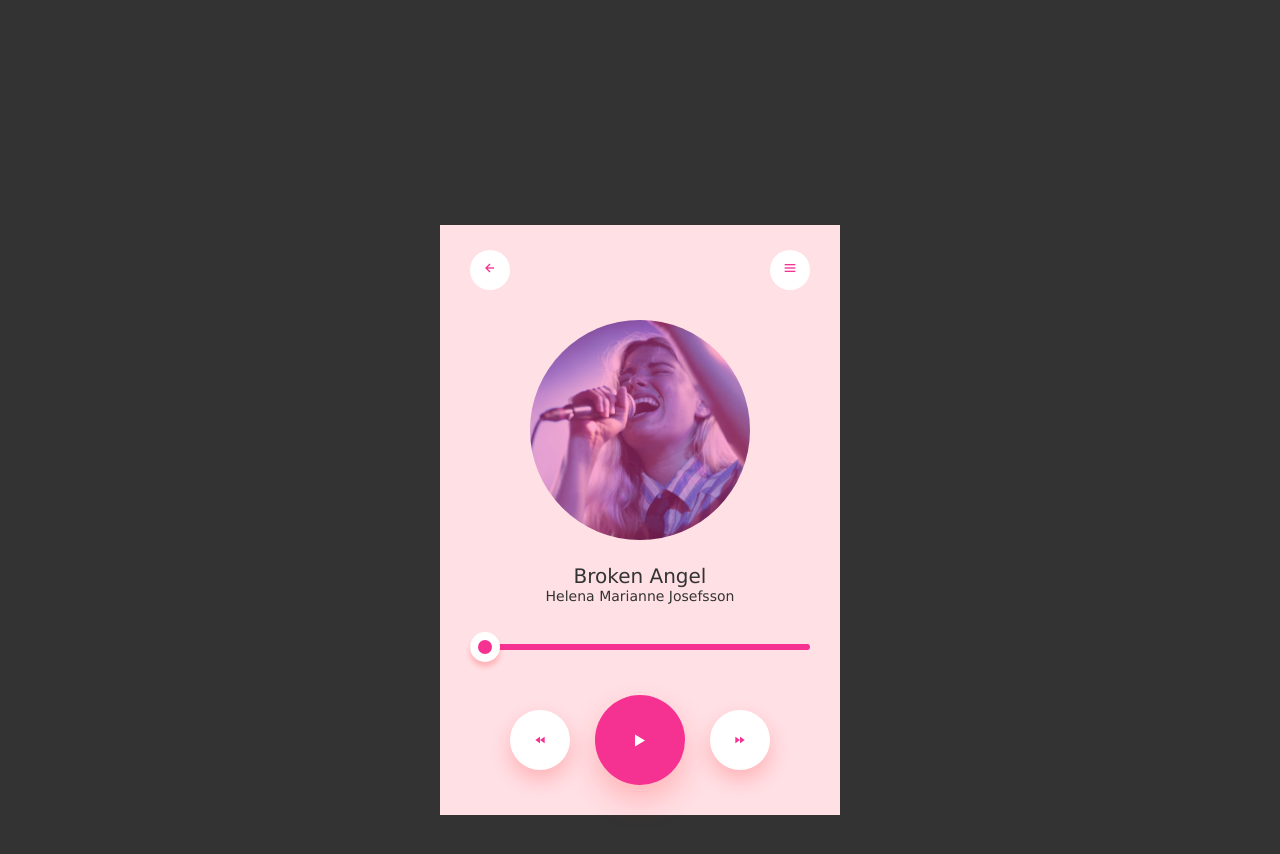
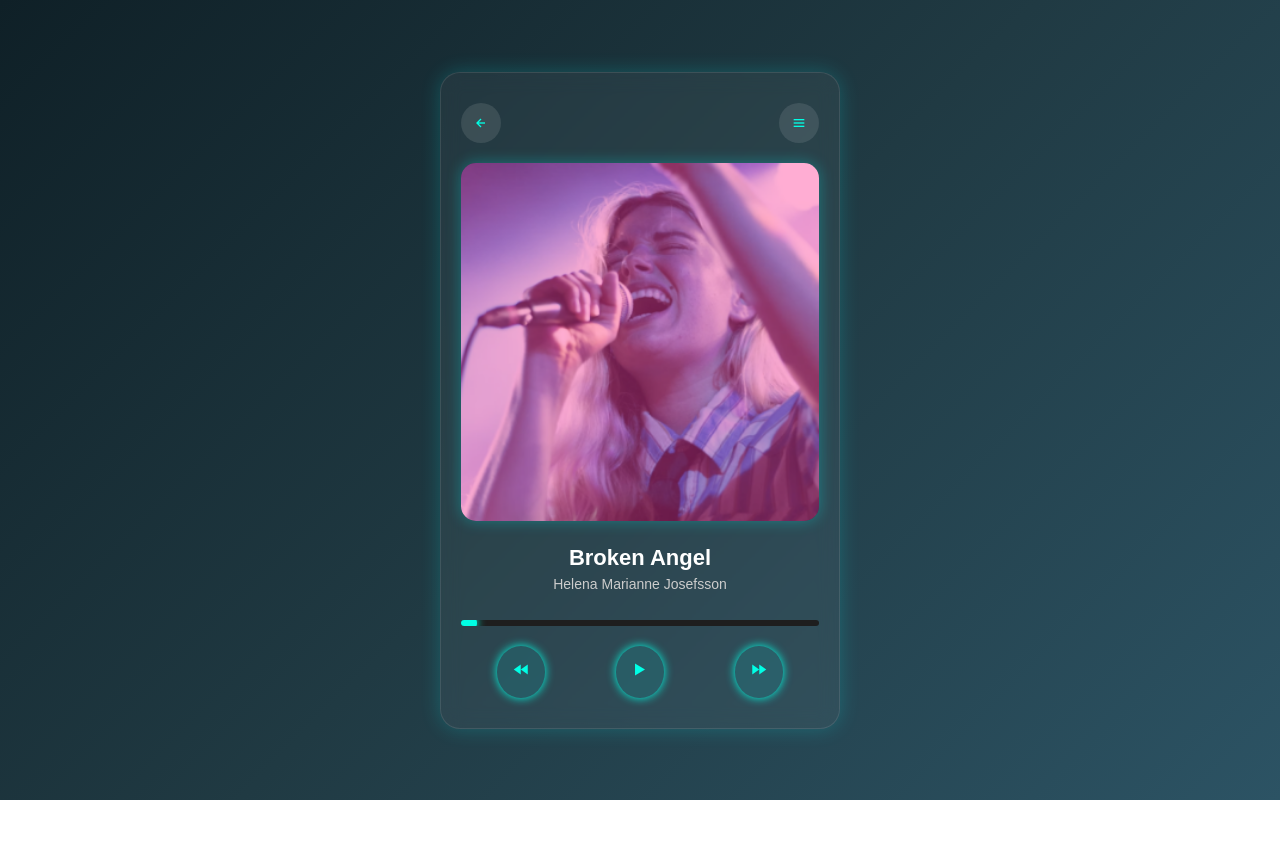
Before and after one commit to HasibCoderLab/EchoTune, a plain HTML site: page index.html in a window 1280 px wide. After the commit the page ends 800 px from the top, so only its background shows below. Drawn offline with nearby package versions, Linux system fonts and the light colour scheme.

Commit message:
Update-CSS

```diff
--- a/style.css
+++ b/style.css
@@ -1,106 +1,144 @@
-*{
+/* Reset & Base */
+* {
     margin: 0;
     padding: 0;
-    font-family:Verdana, Tahoma, sans-serif;
     box-sizing: border-box;
+    font-family: 'Poppins', sans-serif;
   }
 
-.containar{
-    width: 100%;
-    height: 130vh;
-    background: #333;
+  body {
+    background: linear-gradient(135deg, #0f2027, #203a43, #2c5364);
+    height: 100vh;
     display: flex;
     align-items: center;
     justify-content: center;
-    flex-wrap: wrap;
+    overflow: hidden;
   }
 
-.music-player{
-    background: #ffe0e5;
-    width: 400px;
-    padding: 25px 30px;
-    text-align: center;
-
+  .containar {
+    width: 90%;
+    max-width: 400px;
+    background: rgba(255, 255, 255, 0.05);
+    border: 1px solid rgba(255, 255, 255, 0.1);
+    backdrop-filter: blur(10px);
+    border-radius: 20px;
+    box-shadow: 0 0 20px rgba(0,255,255,0.2);
+    padding: 30px 20px;
+    animation: popUp 1s ease forwards;
+    transform: perspective(1000px) rotateX(10deg);
   }
 
-nav{
+  @keyframes popUp {
+    0% {
+      opacity: 0;
+      transform: translateY(100px) scale(0.9);
+    }
+    100% {
+      opacity: 1;
+      transform: translateY(0) scale(1);
+    }
+  }
+
+  .music-player nav {
     display: flex;
     justify-content: space-between;
-    margin-bottom: 30px;
+    margin-bottom: 20px;
   }
 
-nav .circle{
-    border-radius: 50%;
+  .circle {
+    background: rgba(255, 255, 255, 0.1);
     width: 40px;
     height: 40px;
-    line-height: 40px;
-    background: #fff ;
-    color: #f53192;
-    box-shadow: 0 5px 10 px rgba(255, 26, 26, 0.22);
+    border-radius: 50%;
+    display: grid;
+    place-items: center;
+    color: #00ffe5;
+    cursor: pointer;
+    transition: transform 0.3s ease;
   }
 
-.song-image{
-    width: 220px;
-    border-radius: 50%;
-
+  .circle:hover {
+    transform: scale(1.1) rotate(10deg);
   }
 
-.music-player h1{
-    font-size:20px ;
-    font-weight: 400;
-    color: #333;
-    margin-top: 20px;
+  .song-image {
+    width: 100%;
+    border-radius: 15px;
+    box-shadow: 0 0 15px rgba(0, 255, 255, 0.3);
+    margin-bottom: 20px;
+    transition: transform 0.5s ease;
   }
 
-.music-player p{
-    font-size: 14px;
-    color: #333;
+  .song-image:hover {
+    transform: scale(1.05) rotateZ(-2deg);
   }
 
-#progress{
+  h1 {
+    font-size: 22px;
+    text-align: center;
+    color: #fff;
+    margin-bottom: 5px;
+  }
+
+  p {
+    font-size: 14px;
+    text-align: center;
+    color: #ccc;
+    margin-bottom: 20px;
+  }
+
+  audio {
+    width: 100%;
+    margin-bottom: 15px;
+    filter: hue-rotate(90deg);
+  }
+
+  /* Progress bar */
+  #progress {
     -webkit-appearance: none;
     width: 100%;
     height: 6px;
-    background: #f53192;
-    border-radius: 4px;
-    cursor: pointer;
-    margin: 40px 0 ;
+    background: #1e1e1e;
+    border-radius: 5px;
+    outline: none;
+    margin-bottom: 20px;
+    overflow: hidden;
   }
 
-#progress::-webkit-slider-thumb{
+  #progress::-webkit-slider-thumb {
     -webkit-appearance: none;
-    background: #f53192;
-    width: 30px;
-    height: 30px;
+    height: 16px;
+    width: 16px;
+    background: #00ffe5;
     border-radius: 50%;
-    border: 8px solid #fff ;
-    box-shadow: 0 5px 5px rgb(255, 26, 26,0.22);
+    box-shadow: 0 0 10px #00ffe5;
+    cursor: pointer;
+    transition: transform 0.2s ease;
   }
 
-.controls{
-    display: flex;
-    justify-content: center;
-    align-items: center;
-
-}
-.controls div{
-    width: 60px;
-    height: 60px;
-    margin: 20px;
-    background: #fff;
-    display: inline-flex;
-    align-items: center;
-    justify-content: center;
-    border-radius: 50%;
-    color: #f53192;
-    box-shadow: 0 10px 20px rgb(255, 26, 26,0.22) ;
-    cursor: pointer;
+  #progress::-webkit-slider-thumb:hover {
+    transform: scale(1.3);
   }
 
-.controls div:nth-child(2){
-    transform: scale(1.5);
-    background: #f53192;
-    color: #fff;
+  /* Controls */
+  .controls {
+    display: flex;
+    justify-content: space-around;
+    align-items: center;
+  }
 
+  .controls div {
+    background: rgba(0, 255, 255, 0.1);
+    padding: 12px;
+    border-radius: 50%;
+    cursor: pointer;
+    color: #00ffe5;
+    font-size: 24px;
+    box-shadow: 0 0 10px #00ffe5;
+    transition: transform 0.3s ease, background 0.2s;
+  }
 
+  .controls div:hover {
+    transform: scale(1.2) rotate(10deg);
+    background: rgba(0, 255, 255, 0.3);
   }
```
Lines whose indentation alone changed are shown as unchanged.
